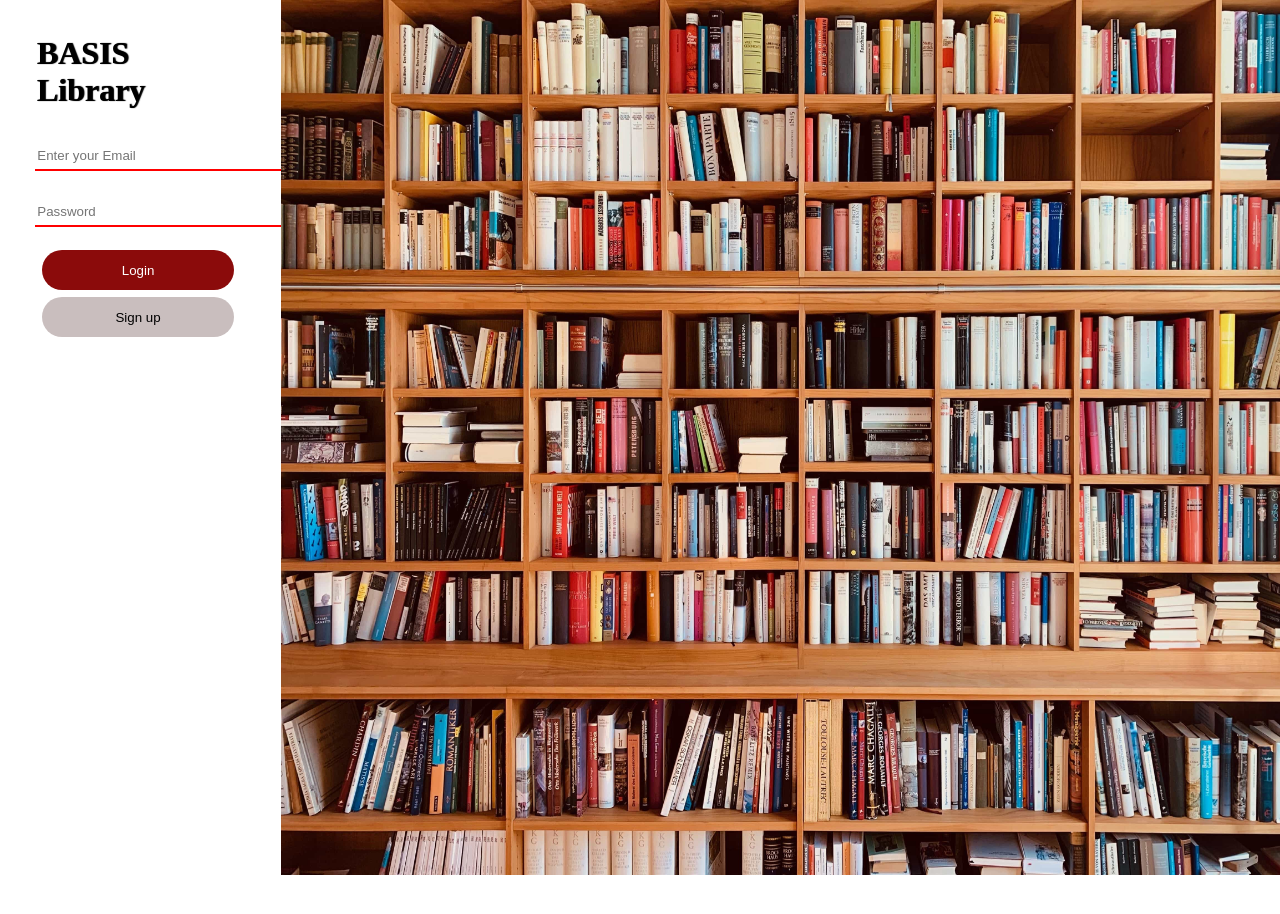
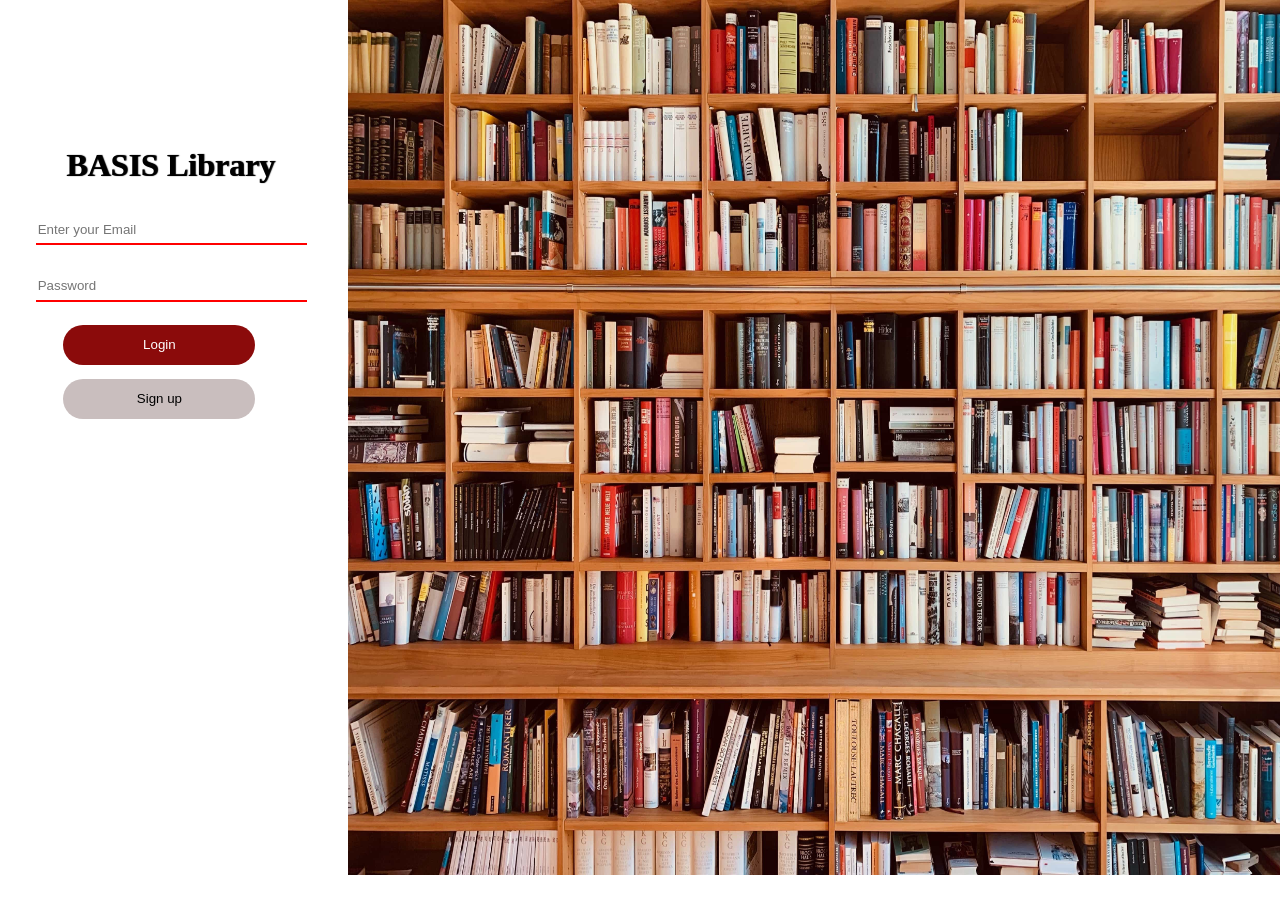
Before and after one commit to Unbeatable0826/Library_Committee, a website with bundled scripts: page public/Login_Folder/login.html in a window 1280 px wide. Shown: the top 914 px of the page. Before the commit the page ends 892 px from the top, so only its background shows below. Built offline with nearby package versions, Linux system fonts and the light colour scheme; no server answers; a web font is replaced by a local one.

Commit message:
Fixed Couple of Problems

```diff
--- a/public/Login_Folder/login.css
+++ b/public/Login_Folder/login.css
@@ -18,22 +18,28 @@ body {
 }
 /* sec2 */
 .sec1{
+    margin-left: 5%;
     height: 100%;
     width: 100%;
 
 }
 /* sec1 */
 .sec2{
-    margin-top: 5%;
+    margin-top: 50%;
     height: 100%;
     width: 50%;
 
+}
+.flex_sec2{
+    width: 30%;
 
 }
 .logintext{
-    margin-left: 21%;
+    text-align: center;
+    width: 20vw;
+    margin-left: 25%;
     z-index: 1;
-    margin-top: 20%;
+    margin-top: 50%;
     text-shadow: 1px 0 1px;
     font-size: 2.5vw;
 }
@@ -87,7 +93,7 @@ body {
     height: 5vh;
     cursor: pointer;
     border-radius: 5vh;
-    margin-left: 25%;
+    margin-left: 40%;
     margin-top: 5%;
     transition: opacity 0.15s;
 }
@@ -101,12 +107,12 @@ body {
     display: flex;
     background-color: rgb(201, 190, 190);
     align-items: center;
-    margin-top: 5%;
+    margin-top: 10%;
     text-align: right 10px;
     color: rgb(0, 0, 0);
     border: black;
     width: 15vw;
-    margin-left: 25%;
+    margin-left: 40%;
     height: 5vh;
     cursor: pointer;
     justify-content: center;
@@ -155,9 +161,9 @@ opacity: 0.5;
         border-radius: 10vw;
     }
     .logintext{
-        margin-left: 25%;
-
-        margin-top: 15%;
+        margin-left: 28%;
+        padding-top: 0%;
+        margin-top: 5%;
         font-size: 230%;
         width: 40%;
         text-align: center;
--- a/public/Profile/profile-home.css
+++ b/public/Profile/profile-home.css
@@ -135,7 +135,7 @@
         border-radius: 4vh;
         font-family: 'Franklin Gothic Medium', 'Arial Narrow', Arial, sans-serif;
         */
-        height: fit-content;
+
         padding-top: 1vh;
         cursor: pointer;
 
```
